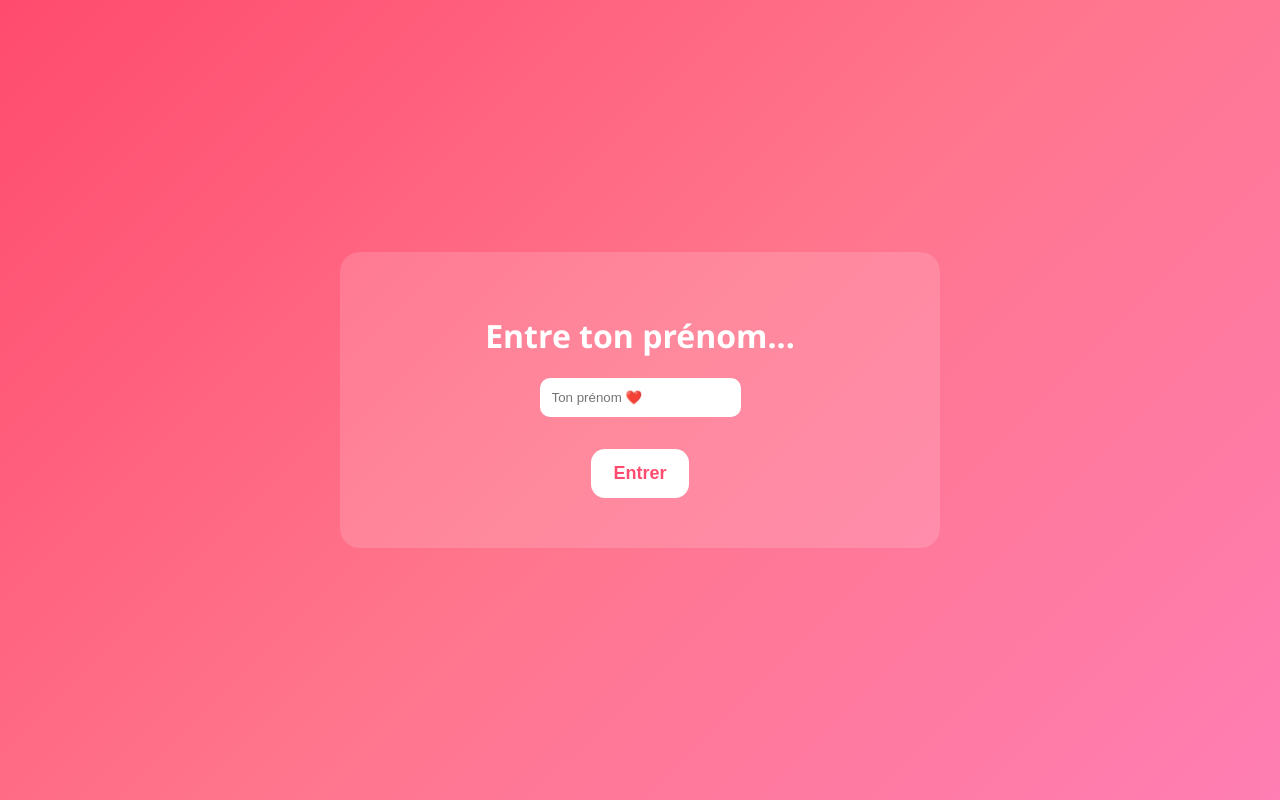
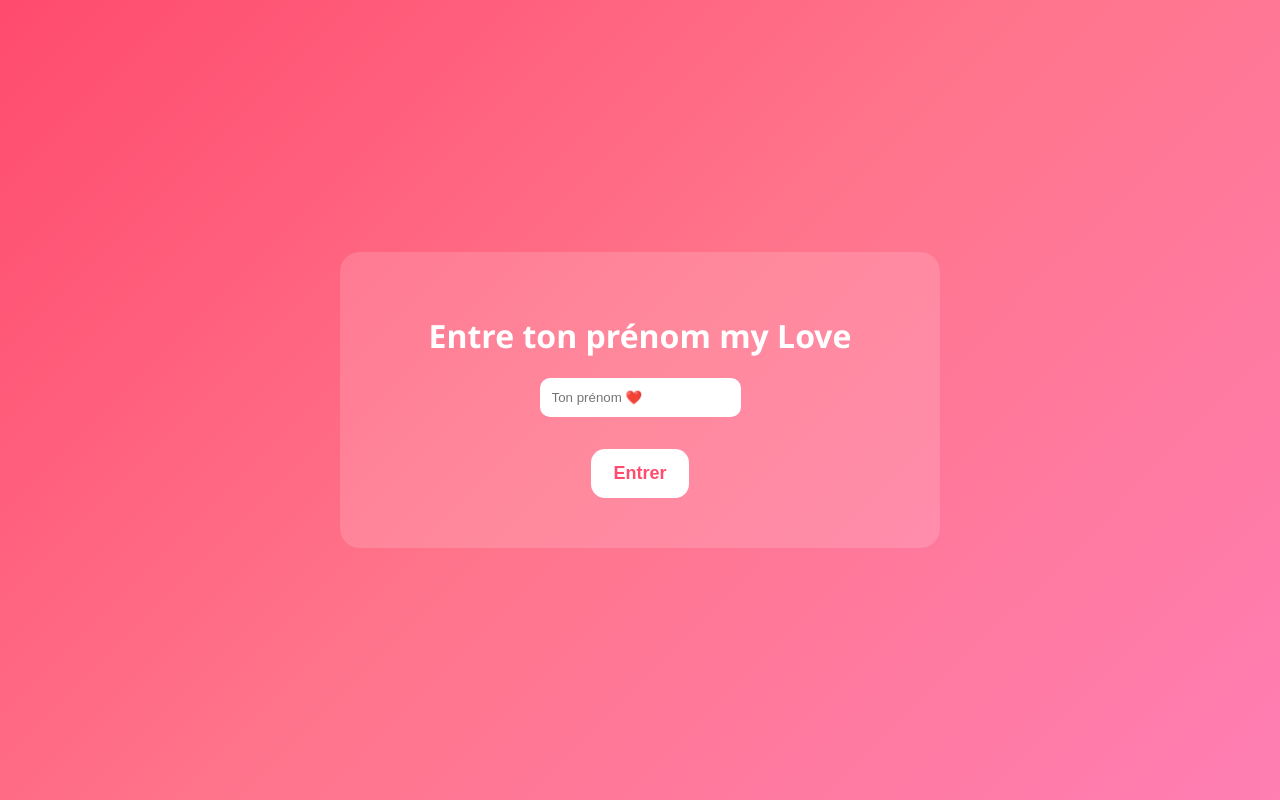
Before and after one commit to MorelNdu/D-Day, a plain HTML site: page index.html in a window 1280 px wide. Drawn offline with Linux system fonts and the light colour scheme.

Commit message:
Update index.html

```diff
--- a/index.html
+++ b/index.html
@@ -134,7 +134,7 @@ img{
 
 <!-- PAGE 1 -->
 <div class="container" id="page1">
-    <h1>Entre ton prénom...</h1>
+    <h1>Entre ton prénom my Love</h1>
     <input id="prenom" placeholder="Ton prénom ❤️">
     <br><br>
     <button onclick="startLove()">Entrer</button>
```
